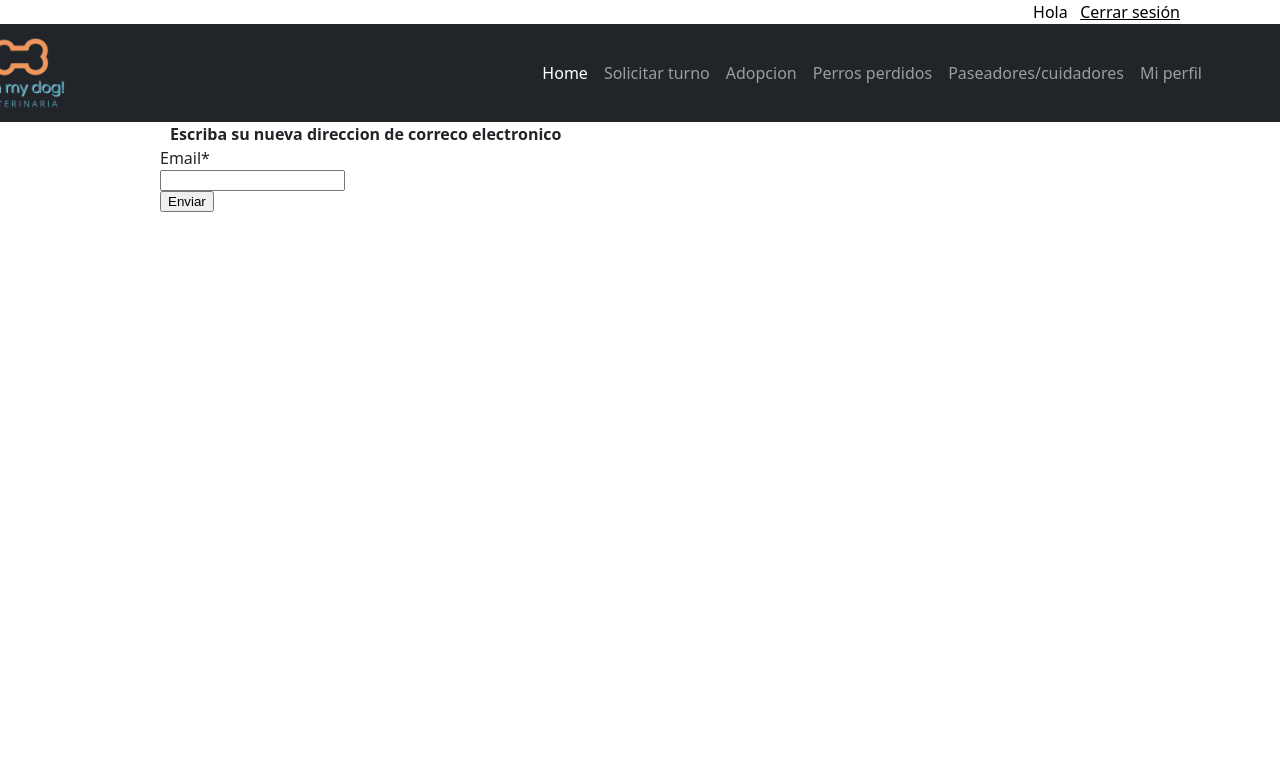
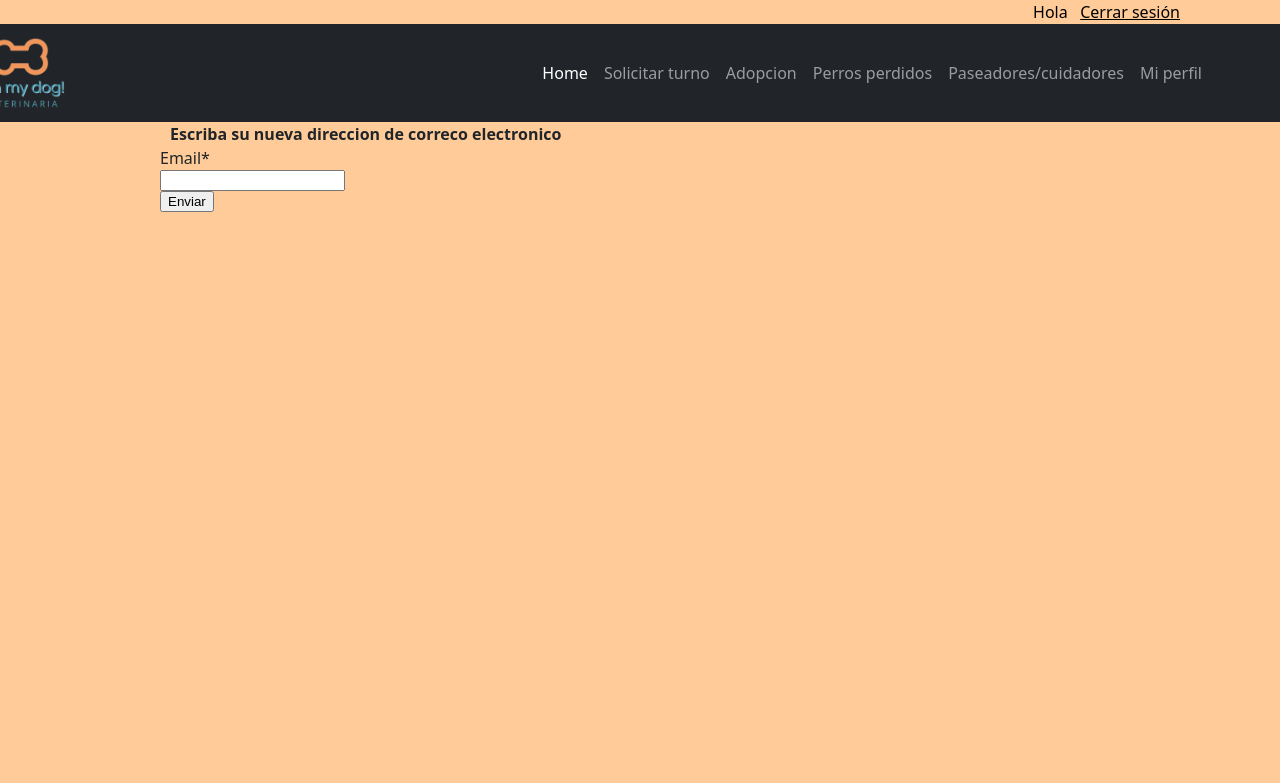
Before and after one commit to federicoherce/oh-my-dog, a Django app: page /autenticacion/cambiarEmail in a window 1280 px wide. Shown: the top 783 px of the page. Run offline with Django 4.2, Linux system fonts and the light colour scheme; the visitor is signed in with stand-in values (Sample User, id 1); some libraries are stand-ins or nearby versions.

Commit message:
Update base.html

```diff
--- a/ohmydog/ohmydogApp/templates/base.html
+++ b/ohmydog/ohmydogApp/templates/base.html
@@ -9,7 +9,7 @@
    <link href="{% static 'css/style.css' %}" rel="stylesheet">
 </head>
 
-<body>
+<body style="background-color: rgba(255, 204, 153, 1);">
     <div style="text-align: right; margin-right: 100px; color: black;">
 
         {% if user.is_authenticated %}
```
